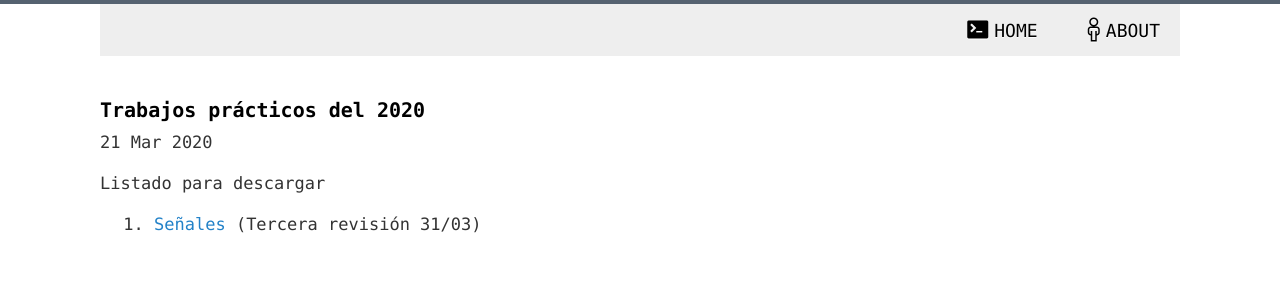
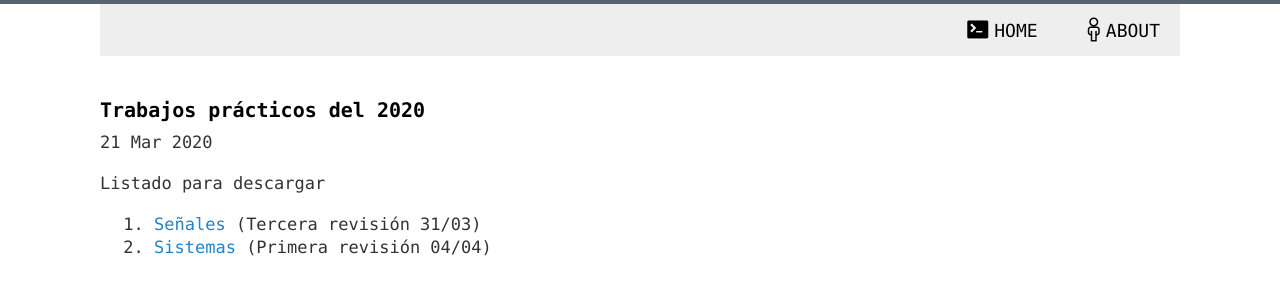
Before and after one commit to 1nv1/UTN-FRN-ASS, a Jekyll site: the page built from _posts/2020-03-21-TPs2020.markdown, in a window 1280 px wide. Shown: the top 300 px of the page. Built offline with Jekyll 4.4.1, drawn with Linux system fonts in a browser that asks for light colours; comment, search, counter and statistics services are not loaded.

Commit message:
Adding TP02, first revision

```diff
--- a/_posts/2020-03-21-TPs2020.markdown
+++ b/_posts/2020-03-21-TPs2020.markdown
@@ -10,3 +10,4 @@ categories:
 Listado para descargar
 
 1. <a href="https://drive.google.com/open?id=1iX6nv0sYBAlPWupAtx7HZ2crc3HXfA9G" target="_blank">Señales</a> (Tercera revisión 31/03)
+2. <a href="https://drive.google.com/open?id=1YpSHEPfzDdSc17LyqBRdGKclPM1auGuy" target="_blank">Sistemas</a> (Primera revisión 04/04)
```
